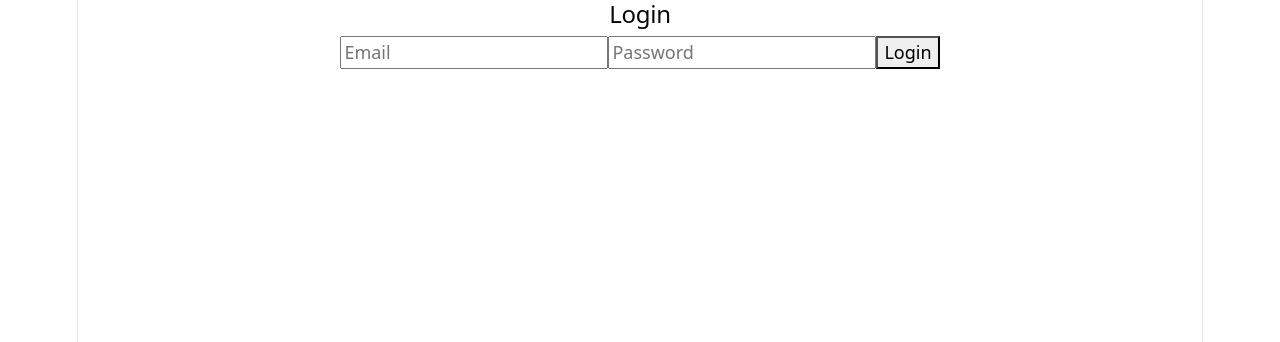
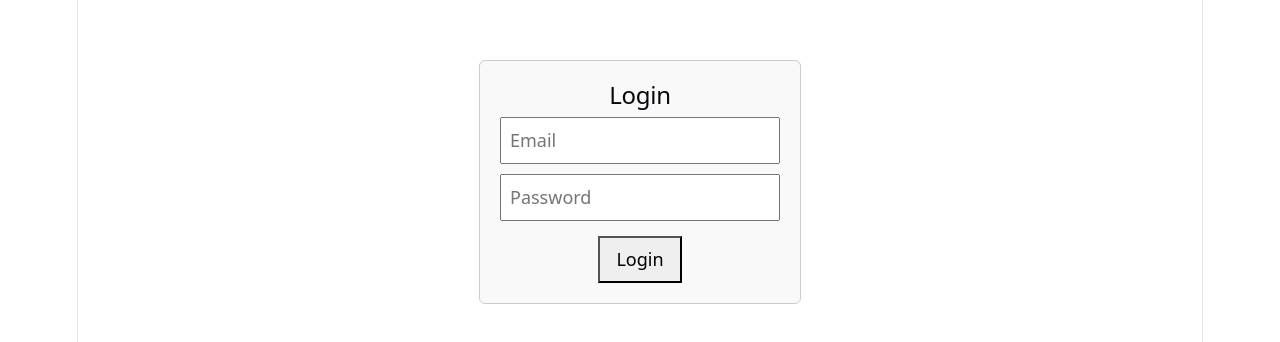
Before and after one commit to monarenayang-alt/task-manager-frontend, a React (Vite) app: page /login in a window 1280 px wide. Shown: the top 342 px of the page. Built offline with nearby package versions, Linux system fonts and the light colour scheme; the HTML template or start-up script is replaced by a standard one.

Commit message:
Finalize stable Login page styling

```diff
--- a/src/pages/Login.jsx
+++ b/src/pages/Login.jsx
@@ -8,24 +8,28 @@ function Login({ setToken }) {
 
   const navigate = useNavigate();
 
-  const handleSubmit = async (e) => {
+  async function handleSubmit(e) {
     e.preventDefault();
+    setError("");
 
     try {
-      const res = await fetch(
+      const response = await fetch(
         "https://task-manager-backend-1.onrender.com/api/auth/login",
         {
           method: "POST",
           headers: {
-            "Content-Type": "application/json",
+            "Content-Type": "application/json"
           },
-          body: JSON.stringify({ email, password }),
+          body: JSON.stringify({
+            email: email,
+            password: password
+          })
         }
       );
 
-      const data = await res.json();
+      const data = await response.json();
 
-      if (!res.ok) {
+      if (!response.ok) {
         setError(data.message || "Login failed");
         return;
       }
@@ -38,32 +42,56 @@ function Login({ setToken }) {
       console.error(err);
       setError("Backend not reachable");
     }
-  };
+  }
 
   return (
-    <div>
+    <div
+      style={{
+        maxWidth: "400px",
+        margin: "60px auto",
+        padding: "20px",
+        border: "1px solid #ccc",
+        borderRadius: "6px",
+        backgroundColor: "#f9f9f9",
+        textAlign: "center"
+      }}
+    >
       <h2>Login</h2>
 
       {error && <p style={{ color: "red" }}>{error}</p>}
 
       <form onSubmit={handleSubmit}>
+        <div style={{ marginBottom: "10px" }}>
           <input
             type="email"
             placeholder="Email"
             value={email}
             onChange={(e) => setEmail(e.target.value)}
+            style={{ width: "100%", padding: "8px" }}
             required
           />
+        </div>
 
+        <div style={{ marginBottom: "15px" }}>
           <input
             type="password"
             placeholder="Password"
             value={password}
             onChange={(e) => setPassword(e.target.value)}
+            style={{ width: "100%", padding: "8px" }}
             required
           />
+        </div>
 
-        <button type="submit">Login</button>
+        <button
+          type="submit"
+          style={{
+            padding: "8px 16px",
+            cursor: "pointer"
+          }}
+        >
+          Login
+        </button>
       </form>
     </div>
   );
```
Lines whose indentation alone changed are shown as unchanged.
